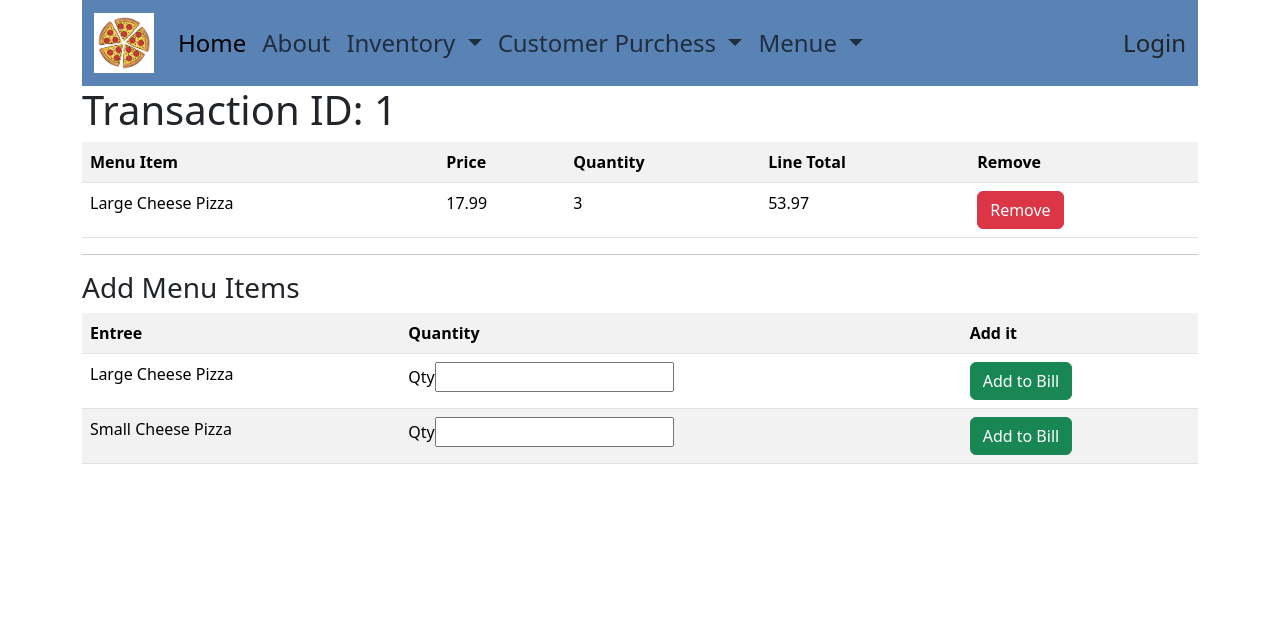
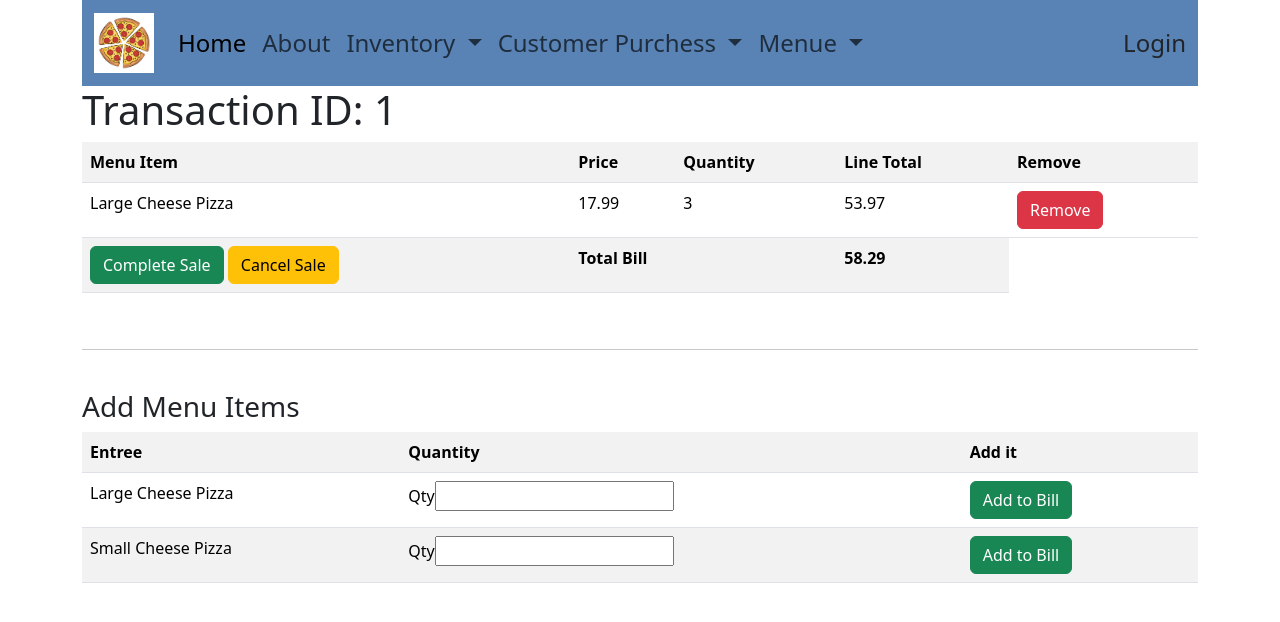
Before and after one commit to kadarcm/DjangoDelights, a Django app: page /pizzaman/sale in a window 1280 px wide. Shown: the top 622 px of the page. Run offline with Django 4.2, Linux system fonts and the light colour scheme; data comes from the database, SQL or seed files in the repository; both versions use the stored data as it was after the commit.

Commit message:
Inventory Updates on sales

```diff
--- a/pizzaman/models.py
+++ b/pizzaman/models.py
@@ -28,6 +28,20 @@ class Sales(models.Model):
     def __str__(self):
         return f'{self.transaction_id} for {self.total_amount} on {self.dt}'
 
+    def calculate_sale_total(self):
+        tax_rate=.08
+        line_items = self.saleslines_set.all()
+        total=0
+        for itm in line_items:
+            total += itm.entree.price * itm.qty
+        total = round(total * (1+ tax_rate ),2)
+        return total
+
+    def line_item_consume(self):
+        sales_lines = self.saleslines_set.all()
+        for line in sales_lines:
+            line.entree.inventory_consume(line.qty)
+
 
 class MenueItem(models.Model):
     entree =models.CharField(primary_key =True, max_length=50)
@@ -36,6 +50,14 @@ class MenueItem(models.Model):
 
     def __str__(self):
         return f'{self.entree} priced at {self.price}'
+
+    def inventory_consume(self, qty):
+        list_ingredients =self.recipe_list_set.all()
+        for ingredient in list_ingredients:
+            ingredient.inventory.amount_on_hand -= ingredient.recipe_amount_used *qty
+            ingredient.inventory.save()
+
+
 
 class Recipe_list(models.Model):
     entree =models.ForeignKey(MenueItem, on_delete =models.CASCADE)
--- a/pizzaman/templates/pizzaman/sale.html
+++ b/pizzaman/templates/pizzaman/sale.html
@@ -24,8 +24,16 @@
 </tr>
 {% endfor %}
 
+<tr>
+    <td><a href="{% url 'complete_sale' sales.transaction_id %}" class="btn btn-success">Complete Sale</a>
+        <a href="{% url 'cancel_sale' sales.transaction_id %}" class="btn btn-warning">Cancel Sale</a></td>
+    <th colspan="2">Total Bill</th> <th> {{ sales.calculate_sale_total }}</th>
+
+</tr>
 </table>
-<hr>
+
+<br><hr><br>
+
 <h3>Add Menu Items</h3>
 <table class="table table-striped" >
     <tr>
--- a/pizzaman/urls.py
+++ b/pizzaman/urls.py
@@ -14,4 +14,6 @@ path("recipe/<menu_pk>", menu_recipe, name="recipe_add"),
 path("sale", sale_view, name='sale_add'),
 path("sale_add_item", sale_add_item, name="sale_add_item"),
 path("sale_del_item/<pk>", sale_remove_item, name= 'sale_remove_item'),
+path("sale_complete/<pk>", complete_sale, name="complete_sale"),
+path("sale_cancel/<pk>", cancel_sale, name="cancel_sale")
 ]
--- a/pizzaman/views.py
+++ b/pizzaman/views.py
@@ -93,3 +93,16 @@ def sale_remove_item(request, pk):
     print(pk)
     SalesLines.objects.filter(line_id=pk).first().delete()
     return redirect('sale_add')
+
+def cancel_sale(request, pk):
+    Sales.objects.filter( transaction_id =pk).first().delete()
+    return redirect('home')
+
+def complete_sale(request, pk):
+    current_sale=Sales.objects.filter( transaction_id =pk).first()
+    # current_sale.sale_status='c'
+    current_sale.total_amount=current_sale.calculate_sale_total()
+    current_sale.save()
+    current_sale.line_item_consume()
+
+    return redirect('home')
```
Also changed, not shown: db.sqlite3.
